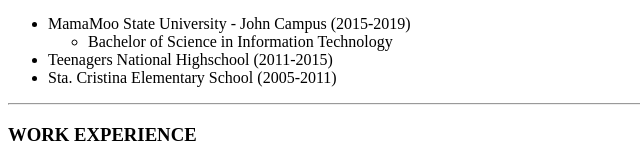
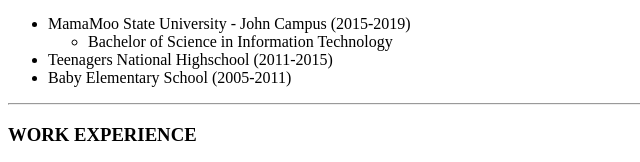
Before and after one commit to ShaShaShaii/won, a plain HTML site: page index.html in a window 1280 px wide. Shown: the part 308-470 px from the top of the page, 0-640 px from the left. Drawn offline with Linux system fonts and the light colour scheme.

Commit message:
2nd change

```diff
--- a/index.html
+++ b/index.html
@@ -49,7 +49,7 @@
         <li>Bachelor of Science in Information Technology</li>
       </ul>
       <li>Teenagers National Highschool (2011-2015)</li>
-      <li>Sta. Cristina Elementary School (2005-2011)</li>
+      <li>Baby Elementary School (2005-2011)</li>
     </ul>
     <hr>
     <h3>WORK EXPERIENCE</h3>
```
